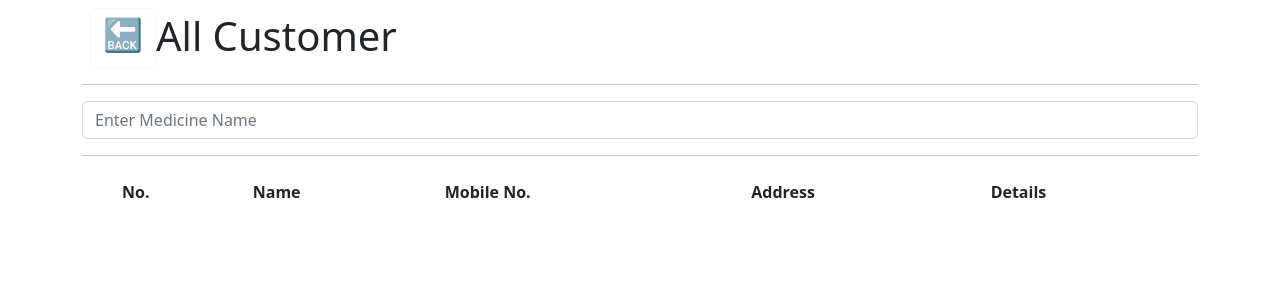
After one commit to vishwajeetvishwakarma/MedStore, a Django app: page /customer/list/ in a window 1280 px wide. The commit adds this page. Shown: the top 300 px of the page. Run offline with Django 4.2, Linux system fonts and the light colour scheme; the visitor is signed in with stand-in values (Sample User, id 1); data that the repository does not hold is empty; some libraries are stand-ins or nearby versions.

Commit message:
added Login and Logout and customer functionality

```diff
--- a/medicine/settings.py
+++ b/medicine/settings.py
@@ -139,3 +139,5 @@ CRISPY_ALLOWED_TEMPLATE_PACKS = "bootstrap5"
 CRISPY_TEMPLATE_PACK = "bootstrap5"
 
 LOGIN_URL = 'login'
+LOGIN_REDIRECT_URL = "/"
+LOGOUT_REDIRECT_URL = "/"  # new
--- a/store/models.py
+++ b/store/models.py
@@ -39,6 +39,9 @@ class Customer(models.Model):
 
     def __str__(self):
         return str(f"{self.name} - {self.phone}")
+
+    def get_customer_order(self):
+        return reverse("customer-order", kwargs={"pk": self.phone})
 
 
 class Medicine(models.Model):
@@ -88,6 +91,7 @@ class HistoryPaid(models.Model):
     phone = models.CharField(max_length=12)
     medicines = models.ForeignKey(Medicine, verbose_name=(
         "Medicine"), on_delete=models.PROTECT)
+    quantity = models.PositiveIntegerField(verbose_name="Quantity")
     created_at = models.DateTimeField(
         auto_now_add=True, verbose_name="Created Date")
     updated_at = models.DateTimeField(
--- a/store/urls.py
+++ b/store/urls.py
@@ -1,4 +1,5 @@
 from django.urls import path
+from django.contrib.auth.views import LogoutView
 from . import views
 urlpatterns = [
     path("", view=views.HomeView.as_view(),
@@ -12,6 +13,8 @@ urlpatterns = [
     path("employee/delete/<int:pk>/",
          view=views.DeleteEmployeeView.as_view(), name='delete-employee'),
     path("employee/list/", view=views.ListAllEmployee.as_view(), name='employee'),
+    path("customer/list/", view=views.ListAllCustomer.as_view(), name='customer'),
+    path("customer/list/<int:pk>", view=views.ListAllCustomerOrder.as_view(), name='customer-order'),
     path("employee/list/<int:pk>/",
          view=views.DetailEmployeeView.as_view(), name='employee-details'),
     path("medicine/create/", view=views.CreateMedicineView.as_view(),
@@ -23,10 +26,11 @@ urlpatterns = [
     path("medicine/list/", view=views.ListAllMedicine.as_view(), name='medicine'),
     path("medicine/list/<int:pk>/",
          view=views.DetailMedicineView.as_view(), name='medicine-details'),
-    path('login/', views.MyLoginView.as_view(), name='login'),
     path('add-to-cart/<int:id>/', views.add_to_cart, name="add-to-cart"),
     path('remove-cart/<int:cart_id>/', views.remove_cart, name="remove-cart"),
     path('plus-cart/<int:cart_id>/', views.plus_cart, name="plus-cart"),
     path('minus-cart/<int:cart_id>/', views.minus_cart, name="minus-cart"),
     path('cart/', views.cart, name="cart"),
+    path('login/', views.MyLoginView.as_view(), name='login'),
+    path('logout/', LogoutView.as_view(template_name="pages/logout.html"), name='logout'),
 ]
--- a/store/views.py
+++ b/store/views.py
@@ -36,15 +36,26 @@ def order_paid(request):
             'total_amount': amount,
             'date': datetime.date.today(),
         }
+        try:
+            is_customer_already = Customer.objects.get(phone=phone)
+        except Customer.DoesNotExist:
+            c = Customer(
+                address=address,
+                name=name,
+                phone=phone,
+            )
+            c.save()
+
         for c in cart_products:
             h = HistoryPaid(
                 address=address,
                 user=name,
                 phone=phone,
                 medicines=c.medicine,
+                quantity=c.quantity
             )
+            h.save()
 
-            h.save()
             c.delete()
     pdf = render_to_pdf('pdf/invoice.html', context)
     return HttpResponse(pdf, content_type='application/pdf')
@@ -57,9 +68,6 @@ class HomeView(TemplateView):
 class MyLoginView(LoginView):
     redirect_authenticated_user = True
     template_name = 'pages/Login.html'
-
-    def get_success_url(self):
-        return reverse_lazy('employee')
 
     def form_invalid(self, form):
         messages.error(self.request, 'Invalid username or password')
@@ -106,6 +114,28 @@ class ListAllEmployee(SuperUserRequiredMixin, ListView):
     model = Employee
     paginate_by = 10
     template_name = 'pages/All-Employee.html'
+
+
+class ListAllCustomer(LoginRequiredMixin, ListView):
+    model = Customer
+    paginate_by = 10
+    template_name = 'pages/All-Customer.html'
+
+    def get_queryset(self):
+        q = self.request.GET.get('q', None)
+        object_list = self.model.objects.all()
+        if q:
+            object_list = object_list.filter(name__icontains=q)
+        return object_list
+
+
+class ListAllCustomerOrder(LoginRequiredMixin, ListView):
+    model = HistoryPaid
+    paginate_by = 10
+    template_name = 'pages/All-Order-Customer.html'
+
+    def get_queryset(self):
+        return HistoryPaid.objects.filter(phone=self.kwargs['pk'])
 
 
 class CreateMedicineView(LoginRequiredMixin, CreateView):
--- a/templates/Home.html
+++ b/templates/Home.html
@@ -25,6 +25,12 @@
         <ul>
             <li><a href="{% url 'medicine' %}">Medicine</a></li>
             <li><a href="{% url 'employee' %}">Employee</a></li>
+            <li><a href="{% url 'customer' %}">Customer</a></li>
+            {% if request.user.is_authenticated %}
+            <li><a href="{% url 'logout' %}">LogOut</a></li>
+            {% else %}
+            <li><a href="{% url 'login' %}">LogIn</a></li>
+            {% endif %}
         </ul>
     </nav>
 
--- /dev/null
+++ b/templates/pages/All-Customer.html
@@ -0,0 +1,41 @@
+{% extends 'base.html' %} {% load crispy_forms_tags %} {% block content %}
+<div class="container">
+    <div class="d-flex align-items-end">
+        <a class="btn btn-outline-light  mt-2 ms-2 " href="{% url 'home' %}">
+          <h2>
+            🔙
+          </h2>
+        </a>
+
+        <h1 class="">All Customer</h1>
+    </div>
+<hr>
+<form action="{% url 'customer' %}" method="get" class="my-2">
+    <input type="text" class="form-control" id="q" placeholder="Enter Medicine Name" name='q'>
+  </form>
+<hr>
+  <ul>
+  <table class="table  table-hover table-borderless">
+    <thead>
+      <th scope="col">No.</th>
+      <th scope="col">Name</th>
+      <th scope="col">Mobile No.</th>
+      <th scope="col">Address</th>
+      <th scope="col">Details</th>
+    </thead>
+    <tbody class="table-group-divider">
+      {% for customer in object_list %}
+      <tr>
+        <th scope="col">{{customer.id}}</th>
+        <td scope="col">{{customer.name}}</td>
+        <td scope="col">{{customer.address}}</td>
+        <td scope="col">{{customer.phone}}</td>
+        <td scope="col"><a href="{{customer.get_customer_order}}"><i class="fas fa-solid fa-info"></i></a></td>
+      </tr>
+      {% endfor %}
+    </tbody>
+  </table>
+</ul>
+</div>
+
+{% endblock content %}
```
Also changed, not shown: templates/pages/All-Employee.html (+9 -6 lines), templates/pages/All-Medicine.html (+9 -6 lines), templates/pages/All-Order-Customer.html (added, +32 -0 lines), templates/pages/Cart.html (+9 -6 lines), templates/pages/CreateView.html (+18 -5 lines), templates/pages/Login.html (+14 -6 lines), templates/pages/logout.html (added, +13 -0 lines), store/migrations/0006_rename_phn_no_customer_phone_remove_customer_email_and_more.py (added), store/migrations/0007_historypaid_quantity.py (added).
